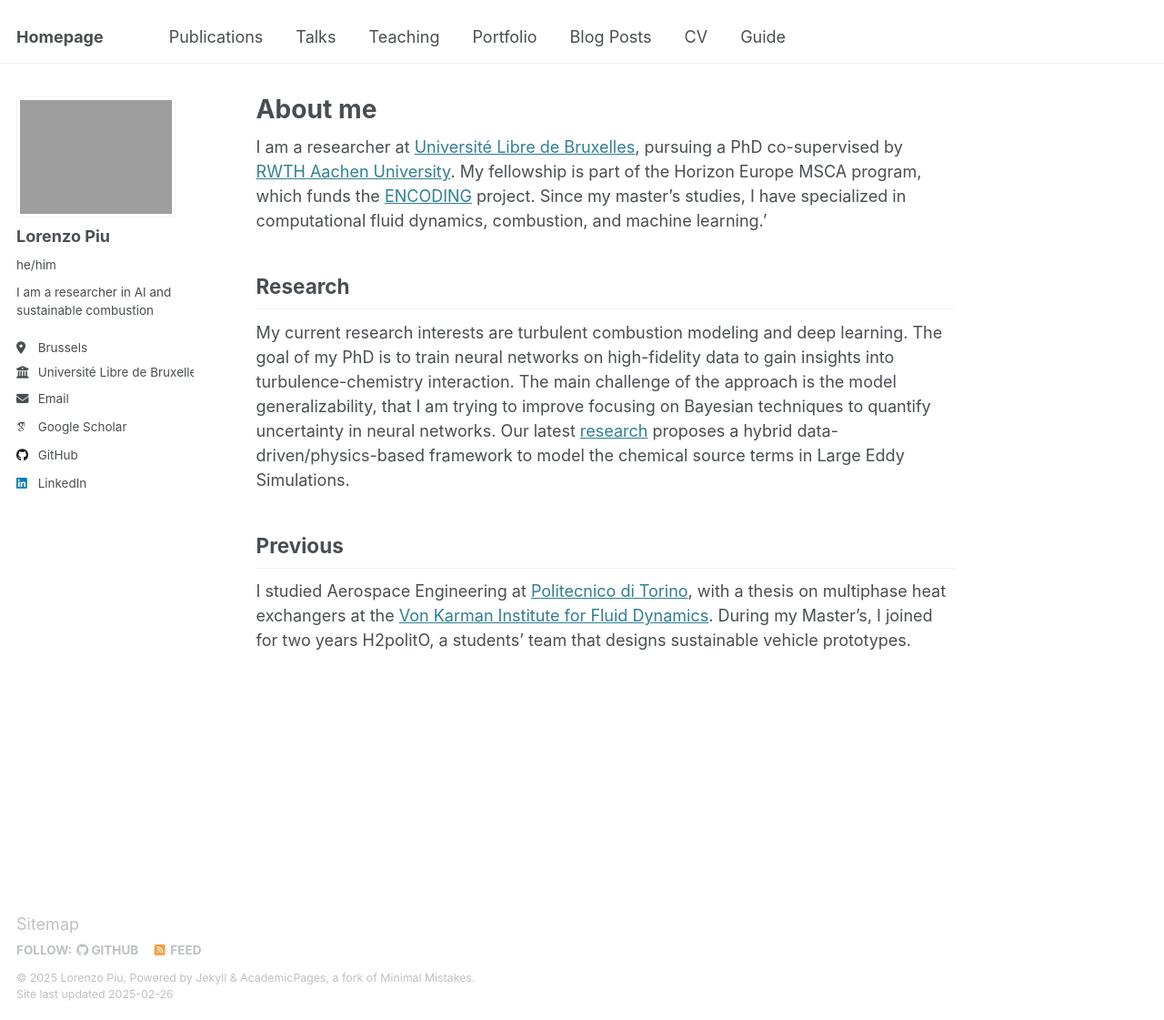
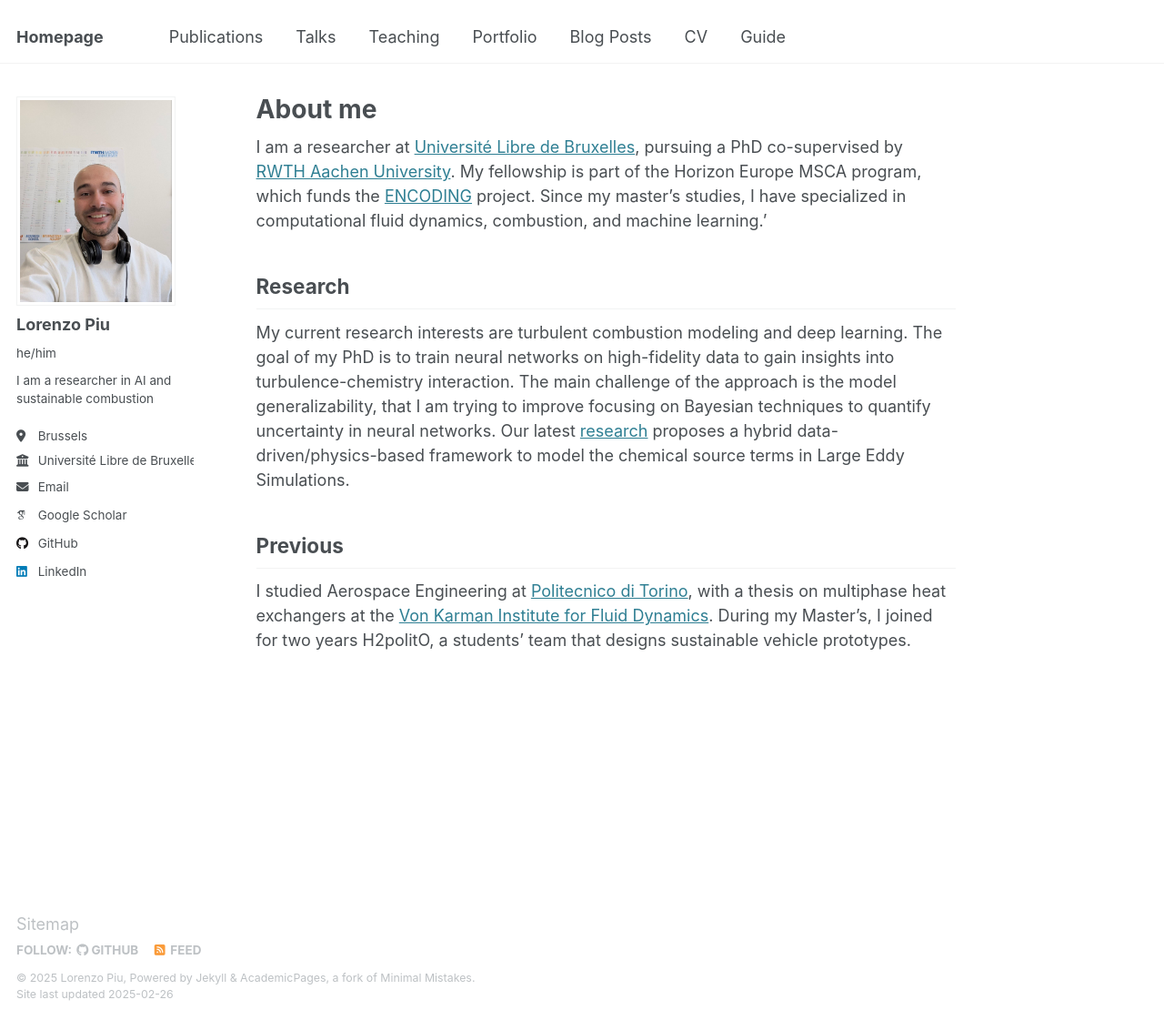
Before and after one commit to LorenzoPiu/LorenzoPiu.github.io, a Jekyll site: the page built from _pages/about.md, in a window 1280 px wide and 1121 px high. Shown: the whole window at 91% size. Built offline with Jekyll 4.4.1, drawn with Linux system fonts in a browser that asks for light colours; some web fonts are replaced.

Commit message:
Update _config.yml

```diff
--- a/_config.yml
+++ b/_config.yml
@@ -22,7 +22,7 @@ repository               : "LorenzoPiu/LorenzoPiu.github.io"
 #               Additional customization can be done by editing /_includes/author-profile.html
 author:
   # Biographic information
-  avatar           : "profile.jpg"
+  avatar           : "profile_pic.jpg"
   name             : "Lorenzo Piu"
   pronouns         : "he/him"
   bio              : "I am a researcher in AI and sustainable combustion"
```
